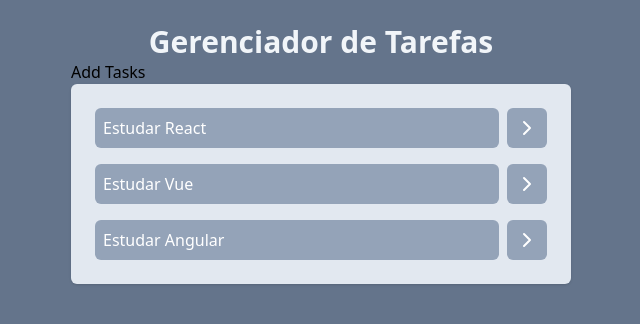
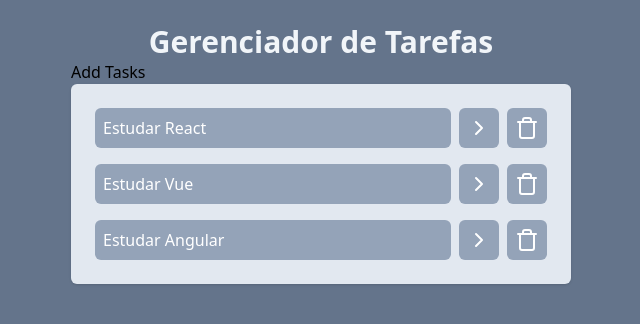
Before and after one commit to matutaj/Gerenciamento_de_tarefas, a React (Vite) app: page / in a window 1280 px wide. Shown: the top 324 px of the page, without its empty margins (319-959 px from the left). Built offline with nearby package versions, Linux system fonts and the light colour scheme.

Commit message:
add remove element

```diff
--- a/src/App.jsx
+++ b/src/App.jsx
@@ -21,18 +21,20 @@ function App() {
     },
   ]);
 
-
-
-  function onTasksClick(taskIs){
+  function onTasksClick(taskId) {
     const newTasks = tasks.map((task) => {
-      if(task.id === taskIs.id){
-        return {...task, isCompleted: !task.isCompleted}
+      if (task.id === taskId) {
+        return { ...task, isCompleted: !task.isCompleted };
       }
-      return task
-    })
-    setTasks(newTasks)
+      return task;
+    });
+    setTasks(newTasks);
   }
 
+  function onDeleteTasksClick(taskId) {
+    const newTasks = tasks.filter((task) => task.id !== taskId);
+    setTasks(newTasks);
+  }
   return (
     <div className="w-screen h-screen bg-slate-500 flex justify-center p-6">
       <div className="w-[500px]">
@@ -40,7 +42,11 @@ function App() {
           Gerenciador de Tarefas
         </h1>
         <AddTasks />
-        <Tasks tasks={tasks} onTasksClick={onTasksClick} />
+        <Tasks
+          tasks={tasks}
+          onTasksClick={onTasksClick}
+          onDeleteTasksClick={onDeleteTasksClick}
+        />
       </div>
     </div>
   );
--- a/src/components/Tasks.jsx
+++ b/src/components/Tasks.jsx
@@ -1,12 +1,12 @@
-import { ChevronRightIcon } from "lucide-react";
+import { ChevronRightIcon, TrashIcon } from "lucide-react";
 
-function Tasks(props) {
+function Tasks({tasks, onTasksClick, onDeleteTasksClick}) {
   return (
     <ul className="space-y-4 p-6 bg-slate-200 rounded-md shadow">
-      {props.tasks.map((task) => (
+      {tasks.map((task) => (
         <li key={task.id} className="flex gap-2 ">
           <button
-            onClick={() => props.onTasksClick(task.id)}
+            onClick={() => onTasksClick(task.id)}
             className={`bg-slate-400 text-left w-full text-white p-2 rounded-md ${
               task.isCompleted && "line-through"
             }`}
@@ -16,6 +16,12 @@ function Tasks(props) {
           <button className="bg-slate-400 p-2 rounded-md text-white">
             <ChevronRightIcon />
           </button>
+          <button
+            onClick={() =>onDeleteTasksClick(task.id)}
+            className="bg-slate-400 p-2 rounded-md text-white"
+          >
+            <TrashIcon />
+          </button>
         </li>
       ))}
     </ul>
```
